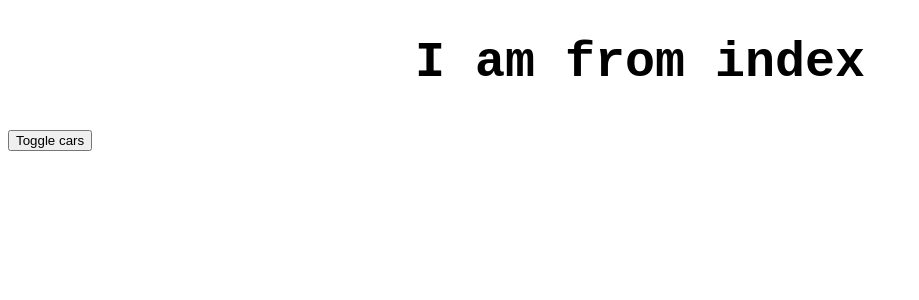
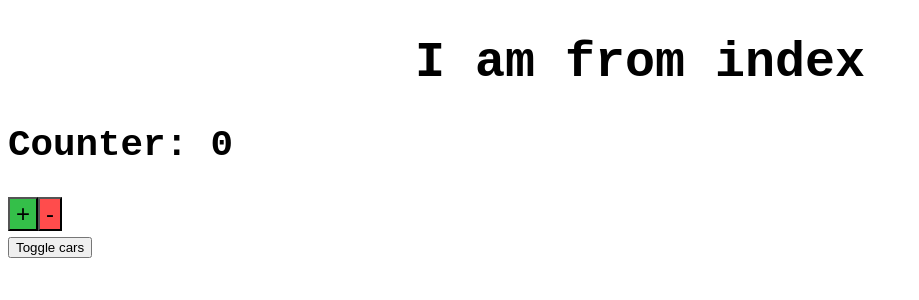
Before and after one commit to userzamt/learnreact, a React (Create React App) app: page / in a window 1280 px wide. Shown: the top 300 px of the page, without its empty margins (0-919 px from the left). Built offline with nearby package versions, Linux system fonts and the light colour scheme.

Commit message:
Counter. Возврат из render массива элементов

```diff
--- a/src/App.js
+++ b/src/App.js
@@ -2,6 +2,7 @@ import React, {Component} from 'react';
 import './App.css';
 import Car from './Car/Car';
 import ErrorBoundary from './ErrorBoundary/ErrorBoundary';
+import Counter from './Counter/Counter';
 
 
 class App extends Component {
@@ -21,7 +22,6 @@ class App extends Component {
     };
 
   }
-
 
   changeTitleHandler = (nTitle) => {
     console.log("clicked");
@@ -95,6 +95,9 @@ class App extends Component {
         {/* <h1>{this.state.pageTitle}</h1> */}
         <h1>{this.props.title}</h1>
 
+        <Counter />
+        <div className='separator'></div>
+
         <button onClick={this.toggleCarsHandler}>Toggle cars</button>
 
         <div className='container'>
--- /dev/null
+++ b/src/Counter/Counter.css
@@ -0,0 +1,9 @@
+.addButton {
+    font-size: x-large;
+    background-color: #34bf49;
+}
+
+.subButton {
+    font-size: x-large;
+    background-color: #ff4c4c;
+}
--- /dev/null
+++ b/src/Counter/Counter.jsx
@@ -0,0 +1,21 @@
+import React from "react";
+import "./Counter.css";
+
+
+export default class Counter extends React.Component {
+    state= {
+        count: 0
+    };
+
+    addCounter = () => {
+        this.setState({count: this.state.count + 1});
+    }
+
+    render() {
+        return [
+            <h2 key={1}>Counter: {this.state.count}</h2>,
+            <button key={2} className="addButton" onClick={this.addCounter}>+</button>,
+            <button key={3} className="subButton" onClick={() => this.setState({count: this.state.count - 1})}>-</button>
+        ];
+    };
+};
```
